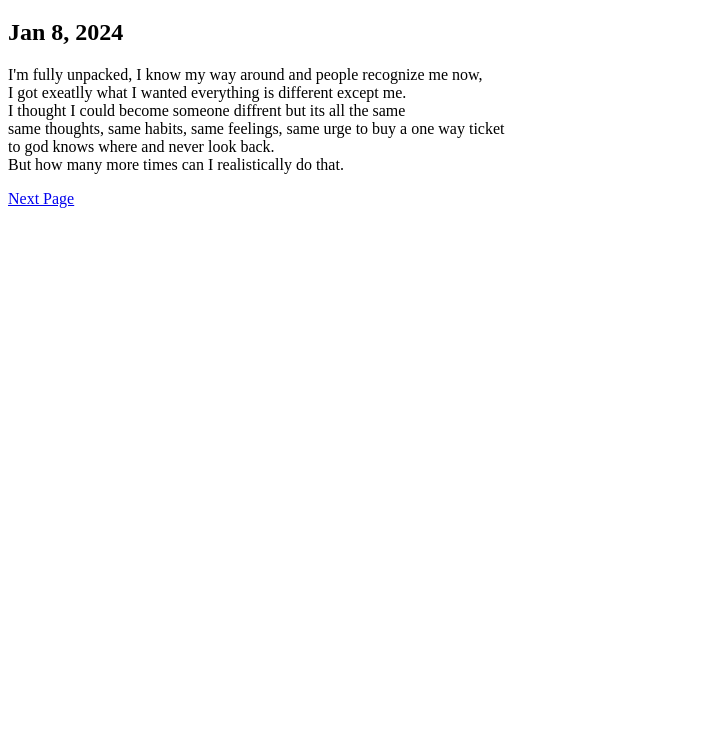
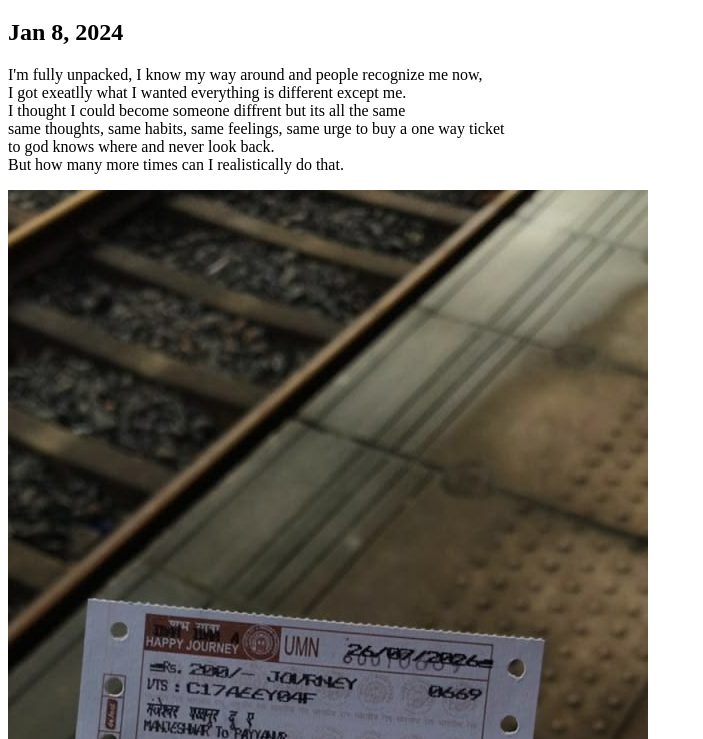
Before and after one commit to michelleperezalvarez-cyber/Net-Art-, a plain HTML site: page entry3.html in a window 1280 px wide. Shown: the part 61-800 px from the top of the page, without its empty margins (0-703 px from the left). Drawn offline with Linux system fonts and the light colour scheme.

Commit message:
Add image of a train ticket to entry3.html

```diff
--- a/entry3.html
+++ b/entry3.html
@@ -17,7 +17,7 @@
         <br>to god knows where and never look back.
         <br>But how many more times can I realistically do that.
     </p>
-
+<img src="Train.jpg" alt="Image of a train ticket">
     <a href="entry4.html">Next Page</a>
 </body>
 
```
